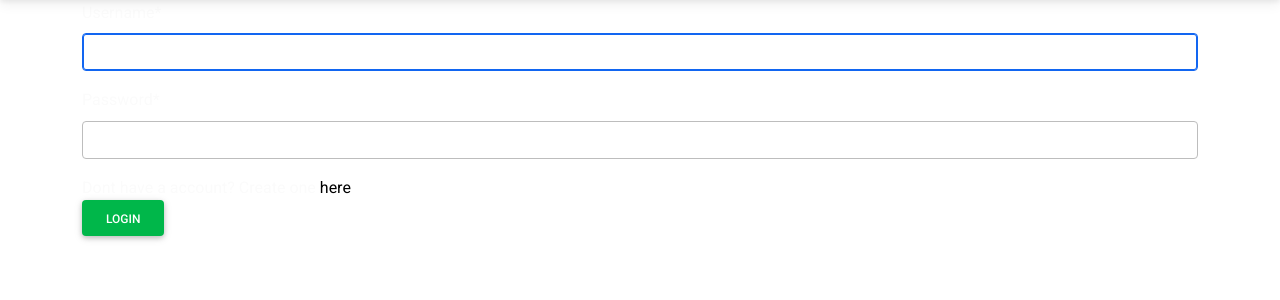
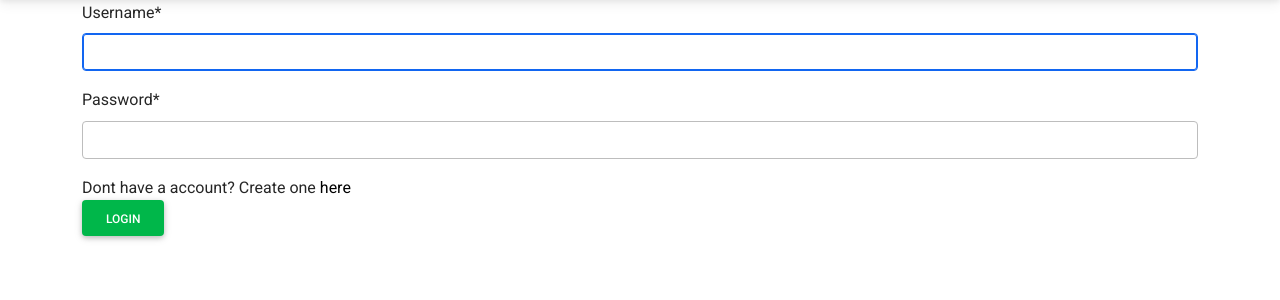
Before and after one commit to HarryLudemann/Job-Search, a Django app: page /login/ in a window 1280 px wide. Shown: the part 59-359 px from the top of the page. Run offline with Django 3.2, Linux system fonts and the light colour scheme; some libraries are stand-ins or nearby versions.

Commit message:
Update login.html

```diff
--- a/register/templates/registration/login.html
+++ b/register/templates/registration/login.html
@@ -5,7 +5,7 @@
 
 {% load crispy_forms_tags %}
 {% block content %}
-<div class="container">
+<div class="container text-dark">
     <form method="post" class="form-group">
         {% csrf_token %}
         {{form|crispy}}
```
